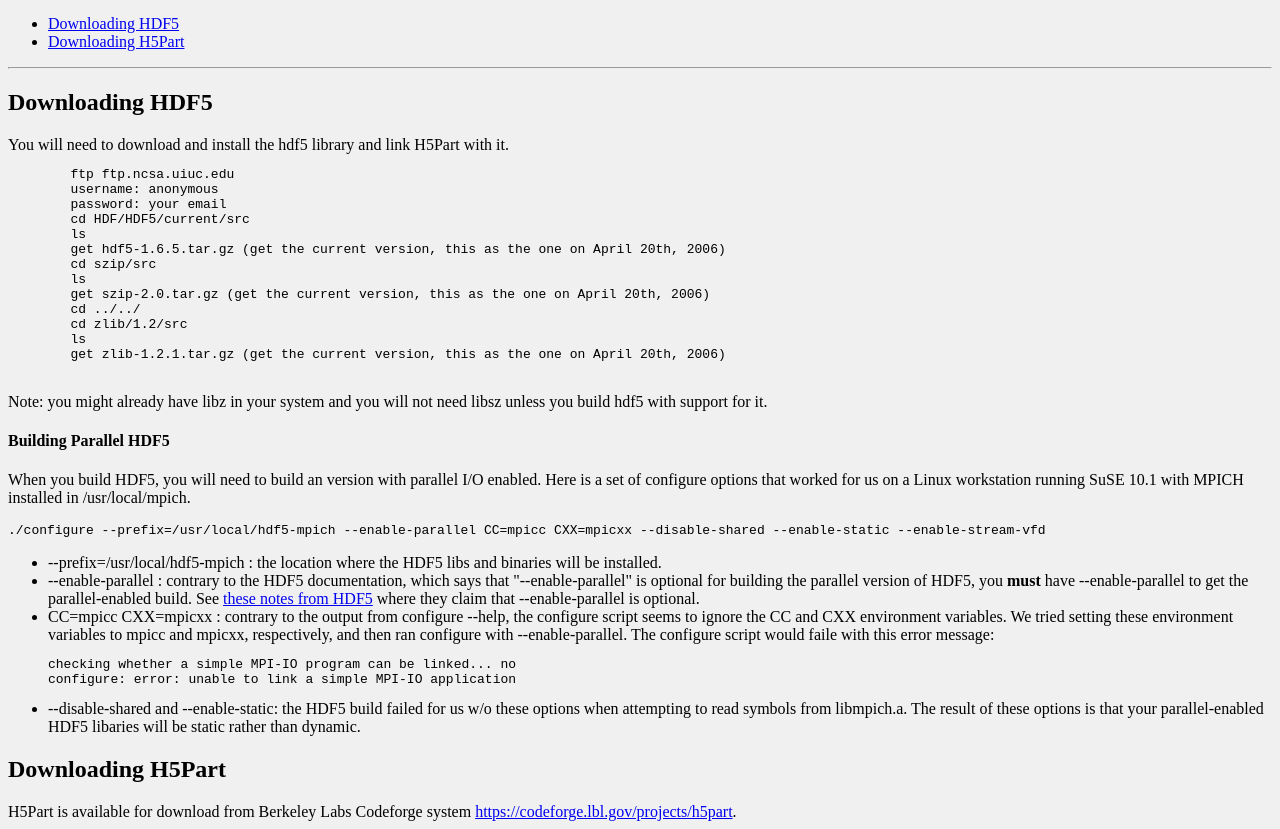
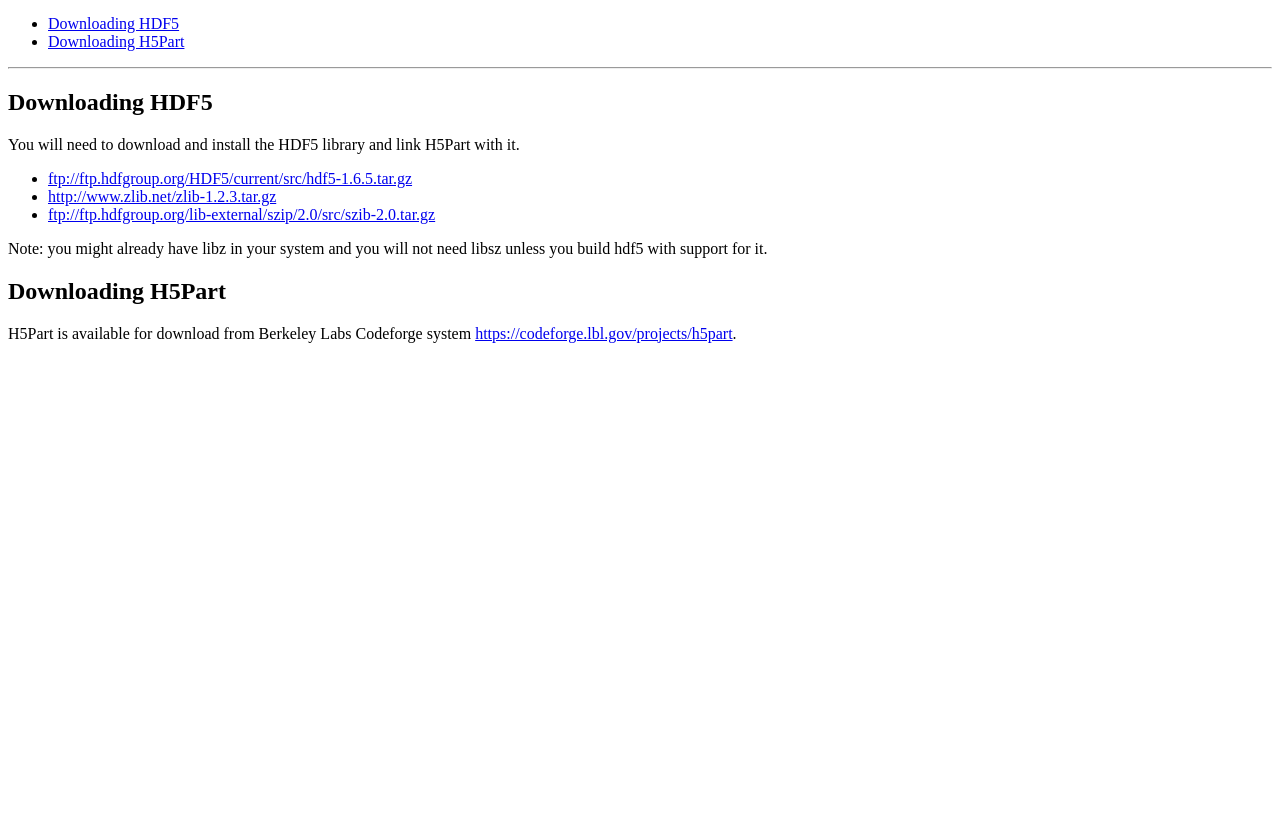
Before and after one commit to angus-g/H5hut, a plain HTML site: page doc/Downloading.html in a window 1280 px wide. Shown: the part 65-894 px from the top of the page. After the commit the page ends 800 px from the top, so only its background shows below. Drawn offline with Linux system fonts and the light colour scheme.

Commit message:
doc/Downloading 	- fix links to software 	- HDF5 build instructions removed

```diff
--- a/doc/Downloading.html
+++ b/doc/Downloading.html
@@ -11,7 +11,7 @@
     <title>Downloading HDF5 and H5Part</title>
 
   </head>
-   <body bgcolor="#F0F0F0">
+   <body>
     <font face="arial,helvetica" size="+2" color="#555588"><h2>Downloading H5Part</h2></font>
     <UL>
       <LI><a href="#hdf5">Downloading HDF5</a>
@@ -21,63 +21,15 @@
     <hr>
     <a name="hdf5">
     <h2>Downloading HDF5</h2></a>
-	You will need to download and install the hdf5 library and link H5Part with it.
-	<pre>
-	ftp ftp.ncsa.uiuc.edu
-	username: anonymous
-	password: your email
-	cd HDF/HDF5/current/src
-	ls
-	get hdf5-1.6.5.tar.gz (get the current version, this as the one on April 20th, 2006)
-	cd szip/src
-	ls
-	get szip-2.0.tar.gz (get the current version, this as the one on April 20th, 2006)
-	cd ../../
-	cd zlib/1.2/src
-	ls
-	get zlib-1.2.1.tar.gz (get the current version, this as the one on April 20th, 2006)
-	</pre>
-
- <P>
-	Note: you might already have libz in your system and you will not need libsz unless you build hdf5 with support for it.
-</P>
-
-<h4>Building Parallel HDF5</h4>
-<P>
-When you build HDF5, you will need to build an version with parallel I/O
-enabled. Here is a set of configure options that worked for us on a
-Linux workstation running SuSE 10.1 with MPICH installed in /usr/local/mpich.
-</p>
-
-<pre>
-./configure --prefix=/usr/local/hdf5-mpich --enable-parallel CC=mpicc CXX=mpicxx --disable-shared --enable-static --enable-stream-vfd
-</pre>
-
-<UL>
-<li> --prefix=/usr/local/hdf5-mpich : the location where the HDF5 libs and
-binaries will be installed.</LI>
-<li> --enable-parallel : contrary to the HDF5 documentation, which says that
-"--enable-parallel" is optional for building the parallel version of
-HDF5, you <b>must</b> have --enable-parallel to get the parallel-enabled
-build. See <a href="ftp://ftp.hdfgroup.org/HDF5/current/src/unpacked/release_docs/INSTALL_parallel">these notes from HDF5</a> where they claim that
---enable-parallel is optional.</LI>
-<li> CC=mpicc CXX=mpicxx : contrary to the output from configure --help, the
-configure script seems to ignore the CC and CXX environment variables.
-We tried setting these environment variables to mpicc and mpicxx,
-respectively, and then ran configure with --enable-parallel. The configure
-script would faile with this error message:
-<pre>
-checking whether a simple MPI-IO program can be linked... no
-configure: error: unable to link a simple MPI-IO application
-</pre>
-</LI>
-<LI> --disable-shared and --enable-static: the HDF5 build failed for us
-w/o these options when attempting to read symbols from libmpich.a. The
-result of these options is that your parallel-enabled HDF5 libaries
-will be static rather than dynamic.
-
-</UL>
-
+	You will need to download and install the HDF5 library and link H5Part with it.
+	<UL>
+	  <LI><a href="ftp://ftp.hdfgroup.org/HDF5/current/src/hdf5-1.6.5.tar.gz">ftp://ftp.hdfgroup.org/HDF5/current/src/hdf5-1.6.5.tar.gz</a></LI>
+	  <LI><a href="http://www.zlib.net/zlib-1.2.3.tar.gz">http://www.zlib.net/zlib-1.2.3.tar.gz</a></LI>
+	  <LI><a href="ftp://ftp.hdfgroup.org/lib-external/szip/2.0/src/szip-2.0.tar.gz">ftp://ftp.hdfgroup.org/lib-external/szip/2.0/src/szib-2.0.tar.gz</a></LI>
+	</UL>
+         <P>
+	  Note: you might already have libz in your system and you will not need libsz unless you build hdf5 with support for it.
+         </P>
 
     <h2 id="h5part">Downloading H5Part</h2>
         H5Part is available for download from Berkeley Labs Codeforge system <a href="https://codeforge.lbl.gov/projects/h5part/">https://codeforge.lbl.gov/projects/h5part</a>.
```
